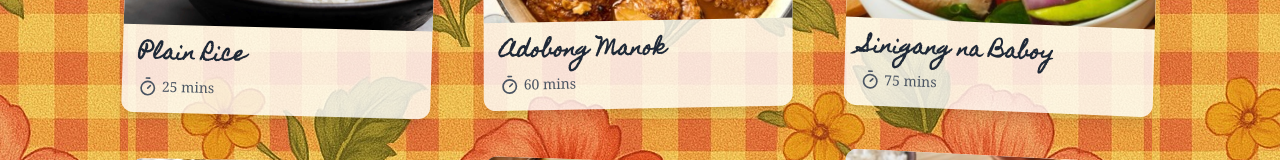
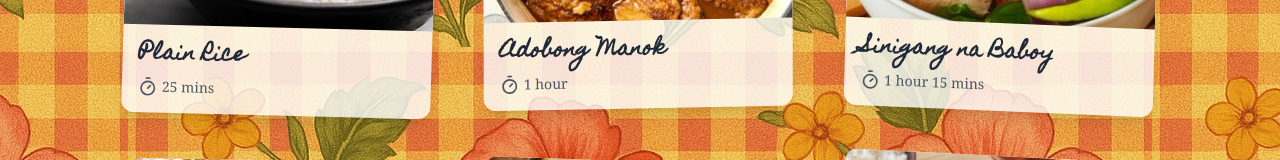
Before and after one commit to montyreon/nextjs_sandbox, a Next.js app: page / in a window 1280 px wide. Shown: the part 489-649 px from the top of the page. Built offline with nearby package versions, Linux system fonts and the light colour scheme.

Commit message:
chore: improved time indication

```diff
--- a/components/RecipeCard.tsx
+++ b/components/RecipeCard.tsx
@@ -3,7 +3,12 @@ import Image from 'next/image';
 import type { Recipe } from '../types/recipe';
 import { Timer } from 'lucide-react';
 
-// component that displays the recipe as a card preview
+/**
+ * RecipeCard component displays a recipe preview card with image, name, and cooking time.
+ * @param {Object} props
+ * @param {Recipe} props.recipe - The recipe data to display.
+ * @returns {JSX.Element} The rendered recipe card component.
+ */
 export default function RecipeCard({ recipe }: { recipe: Recipe }) {
     return (
         <Link
@@ -31,9 +36,14 @@ export default function RecipeCard({ recipe }: { recipe: Recipe }) {
                 <div className="p-4">
                     <h2 className="mb-2 text-xl font-semibold text-gray-800">{recipe.name}</h2>
                     <div className="flex items-center text-sm text-gray-600">
-                        <Timer size={20}/>
-                        <div className='w-1'/>
-                        <div className='!font-serif'>{recipe.cookingTime} mins</div>
+                        <Timer size={20} />
+                        <div className='w-1' />
+                        {/* conditional computation to indicate hrs or mins or both */}
+                        <div className='!font-serif'>
+                            {recipe.cookingTime >= 60
+                                ? `${Math.floor(recipe.cookingTime / 60)} hour${Math.floor(recipe.cookingTime / 60) > 1 ? 's' : ''}${recipe.cookingTime % 60 > 0 ? ` ${recipe.cookingTime % 60} min${recipe.cookingTime % 60 > 1 ? 's' : ''}` : ''}`
+                                : `${recipe.cookingTime} min${recipe.cookingTime > 1 ? 's' : ''}`}
+                        </div>
                     </div>
                 </div>
             </div>
```
